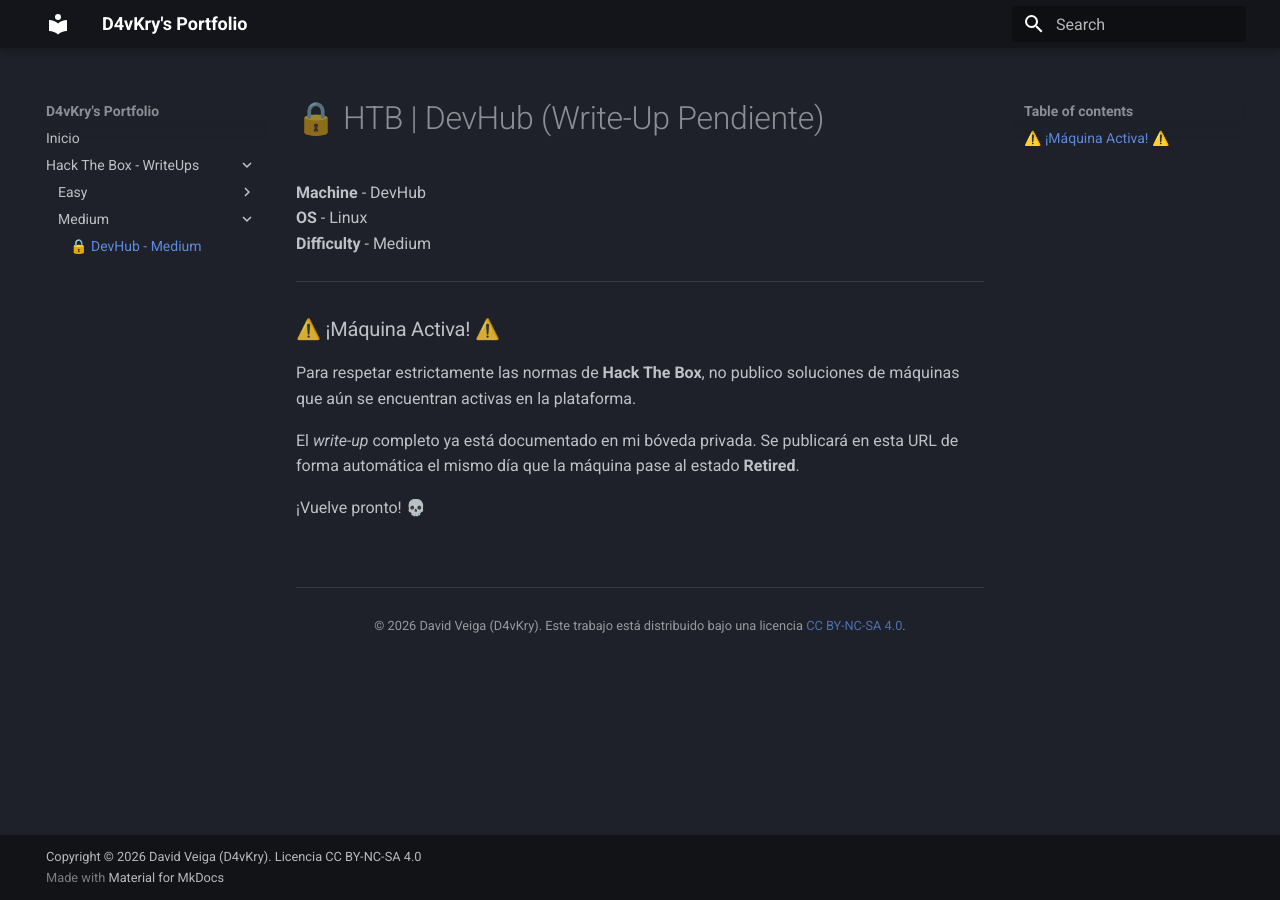
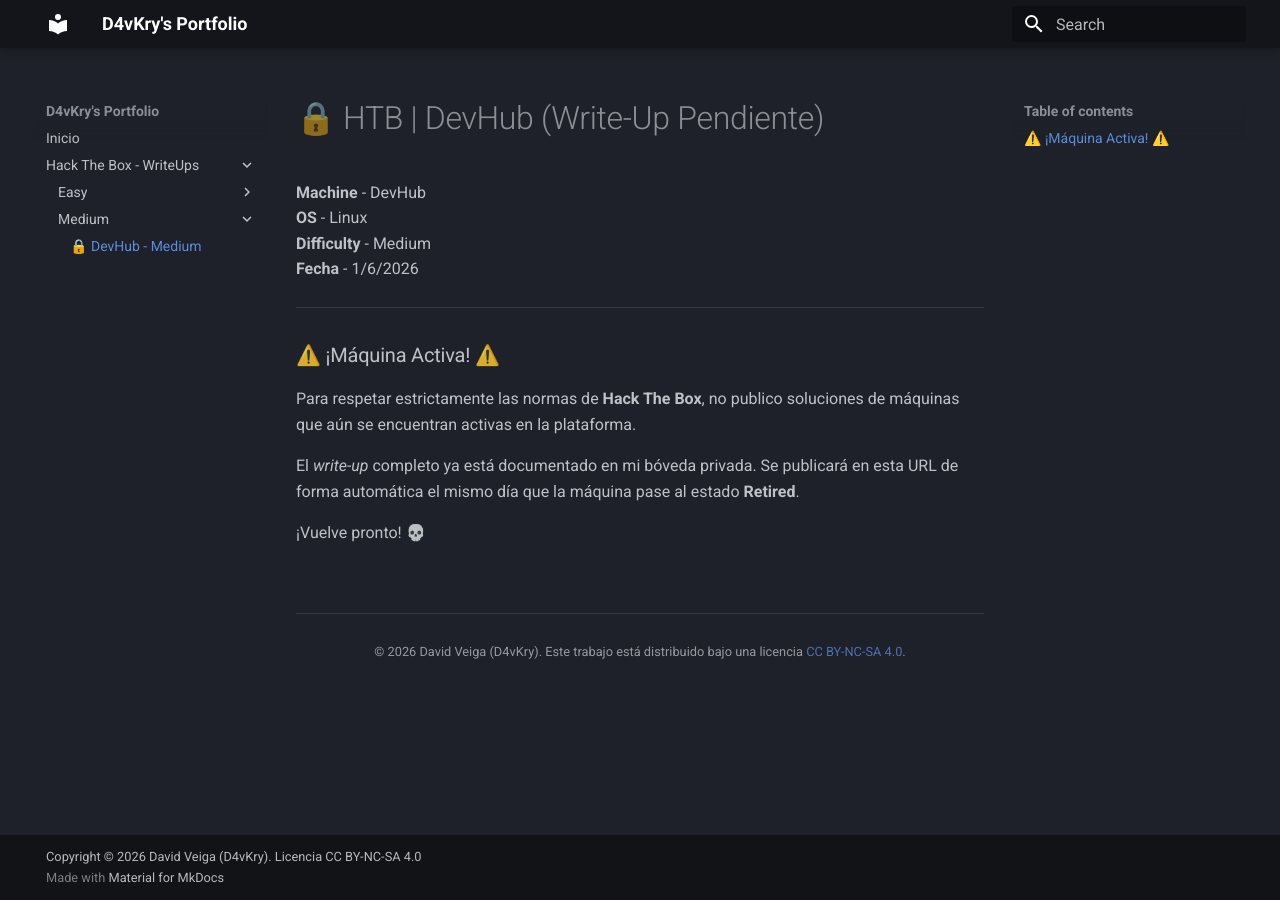
Before and after one commit to D4vKry/d4vkry.github.io, an MkDocs documentation site: the page built from docs/HTB/Medium/DevHub/index.md, in a window 1280 px wide. Built offline with MkDocs 1.6.1 and Material for MkDocs 9.7.7, drawn with Linux system fonts in a browser that asks for light colours.

Commit message:
fechas añadidas

```diff
--- a/docs/HTB/Medium/DevHub/index.md
+++ b/docs/HTB/Medium/DevHub/index.md
@@ -3,6 +3,7 @@
 **Machine** - DevHub
 **OS** - Linux
 **Difficulty** - Medium
+**Fecha** - 1/6/2026
 
 ---
 
```
Also changed, not shown: docs/HTB/Easy/Connected/index.md (+1 -0 lines), site/404.html, site/HTB/Easy/Connected/index.html, site/HTB/Medium/DevHub/index.html, site/index.html, site/search/search_index.json, site/sitemap.xml, 1 other file.
